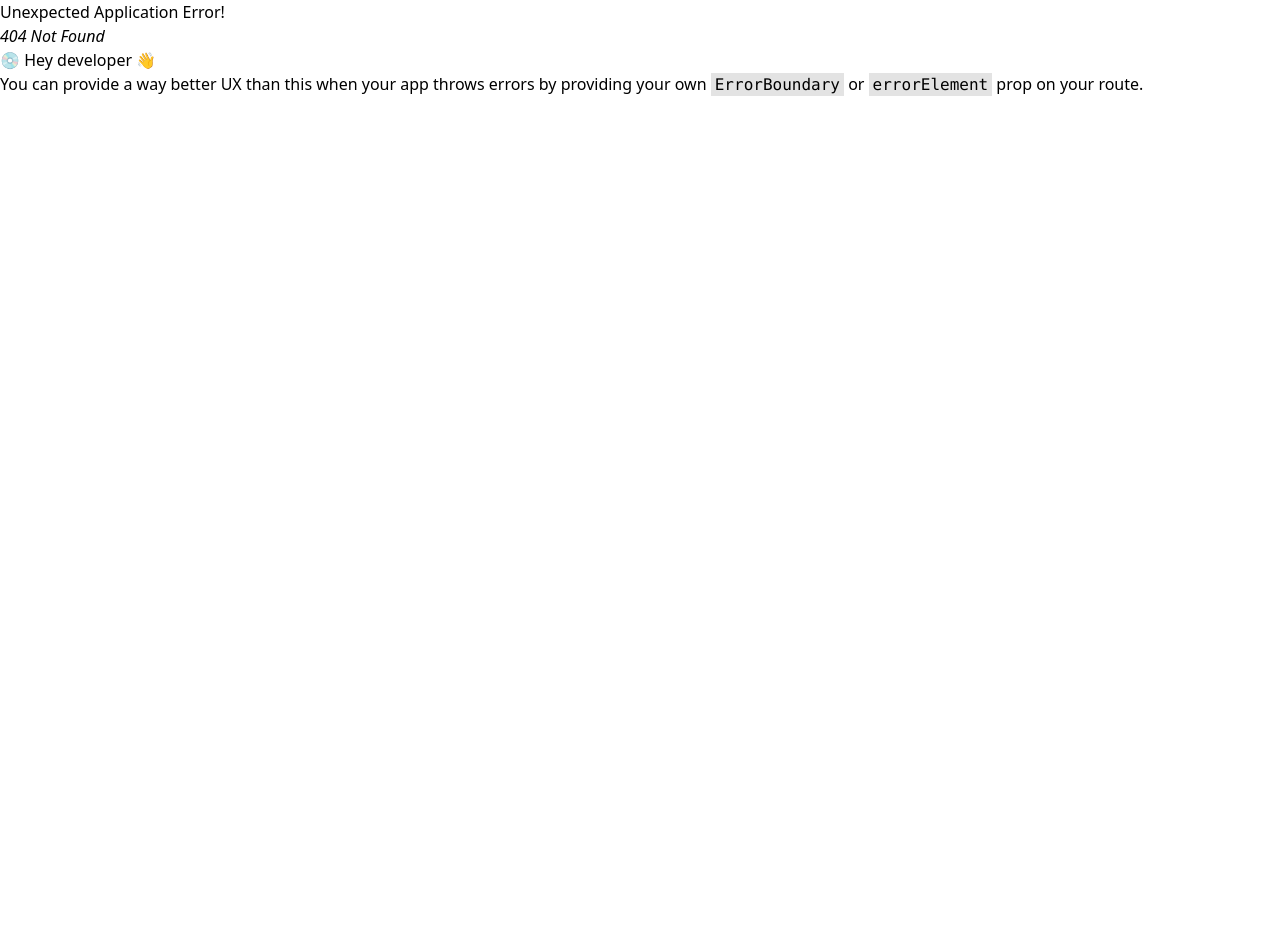
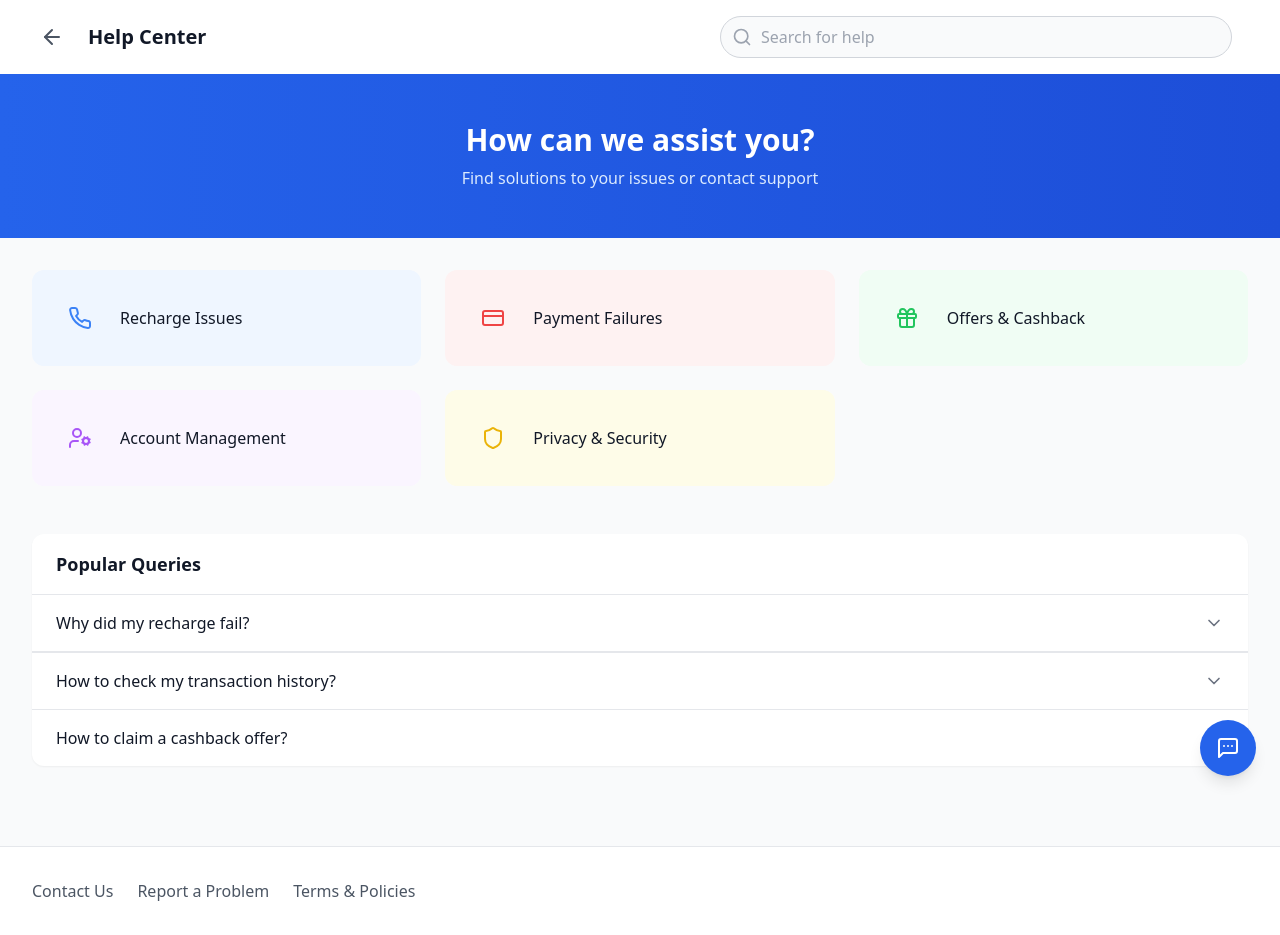
Before and after one commit to Nisarg48/Online-Mobile-Recharge-Portal, a React (Vite) app in the folder client/: page /help in a window 1280 px wide. Before the commit this address had no page. Before the commit the page ends 800 px from the top, so only its background shows below. Built offline with nearby package versions, Linux system fonts and the light colour scheme.

Commit message:
Added New Page : Help

```diff
--- a/client/package.json
+++ b/client/package.json
@@ -10,6 +10,8 @@
     "preview": "vite preview"
   },
   "dependencies": {
+    "lucide-react": "^0.344.0",
+
     "@tabler/icons-react": "^3.27.1",
     "clsx": "^2.1.1",
     "framer-motion": "^11.16.0",
--- /dev/null
+++ b/client/src/pages/Help.jsx
@@ -0,0 +1,186 @@
+import React, { useState } from 'react';
+import {
+  ArrowLeft,
+  Search,
+  Phone,
+  CreditCard,
+  Gift,
+  UserCog,
+  Shield,
+  MessageSquareMore,
+  ChevronDown,
+  ChevronUp,
+} from 'lucide-react';
+
+// FAQ data structure
+const faqCategories = [
+  {
+    id: 1,
+    title: 'Recharge Issues',
+    icon: Phone,
+    color: 'text-blue-500',
+    bgColor: 'bg-blue-50',
+  },
+  {
+    id: 2,
+    title: 'Payment Failures',
+    icon: CreditCard,
+    color: 'text-red-500',
+    bgColor: 'bg-red-50',
+  },
+  {
+    id: 3,
+    title: 'Offers & Cashback',
+    icon: Gift,
+    color: 'text-green-500',
+    bgColor: 'bg-green-50',
+  },
+  {
+    id: 4,
+    title: 'Account Management',
+    icon: UserCog,
+    color: 'text-purple-500',
+    bgColor: 'bg-purple-50',
+  },
+  {
+    id: 5,
+    title: 'Privacy & Security',
+    icon: Shield,
+    color: 'text-yellow-500',
+    bgColor: 'bg-yellow-50',
+  },
+];
+
+const popularQueries = [
+  {
+    id: 1,
+    question: 'Why did my recharge fail?',
+    answer: 'Recharge failures can occur due to network issues, insufficient balance, or bank server problems. Check your balance and try again after a few minutes.',
+  },
+  {
+    id: 2,
+    question: 'How to check my transaction history?',
+    answer: 'Go to your account dashboard and click on "Transaction History" to view all your past recharges and payments.',
+  },
+  {
+    id: 3,
+    question: 'How to claim a cashback offer?',
+    answer: 'Cashback is automatically credited to your wallet within 24 hours of a successful recharge. Check the offer terms for specific conditions.',
+  },
+];
+
+function FAQItem({ question, answer }) {
+  const [isOpen, setIsOpen] = useState(false);
+
+  return (
+    <div className="border-b border-gray-200">
+      <button
+        className="w-full py-4 px-6 text-left flex justify-between items-center hover:bg-gray-50 transition-colors"
+        onClick={() => setIsOpen(!isOpen)}
+      >
+        <span className="font-medium text-gray-900">{question}</span>
+        {isOpen ? (
+          <ChevronUp className="h-5 w-5 text-gray-500" />
+        ) : (
+          <ChevronDown className="h-5 w-5 text-gray-500" />
+        )}
+      </button>
+      {isOpen && (
+        <div className="px-6 py-4 bg-gray-50">
+          <p className="text-gray-600">{answer}</p>
+        </div>
+      )}
+    </div>
+  );
+}
+
+function Help() {
+  return (
+    <div className="min-h-screen bg-gray-50">
+      {/* Header */}
+      <header className="bg-white shadow-sm">
+        <div className="max-w-7xl mx-auto px-4 sm:px-6 lg:px-8 py-4">
+          <div className="flex items-center justify-between">
+            <div className="flex items-center space-x-4">
+              <button className="p-2 hover:bg-gray-100 rounded-full transition-colors">
+                <ArrowLeft className="h-6 w-6 text-gray-600" />
+              </button>
+              <h1 className="text-xl font-bold text-gray-900">Help Center</h1>
+            </div>
+            <div className="relative flex-1 max-w-lg mx-4">
+              <div className="absolute inset-y-0 left-0 pl-3 flex items-center pointer-events-none">
+                <Search className="h-5 w-5 text-gray-400" />
+              </div>
+              <input
+                type="text"
+                className="block w-full pl-10 pr-3 py-2 border border-gray-300 rounded-full bg-gray-50 focus:outline-none focus:ring-2 focus:ring-blue-500 focus:border-transparent"
+                placeholder="Search for help"
+              />
+            </div>
+          </div>
+        </div>
+      </header>
+
+      {/* Hero Section */}
+      <div className="bg-gradient-to-r from-blue-600 to-blue-700 text-white">
+        <div className="max-w-7xl mx-auto px-4 sm:px-6 lg:px-8 py-12 text-center">
+          <h2 className="text-3xl font-bold mb-2">How can we assist you?</h2>
+          <p className="text-blue-100">Find solutions to your issues or contact support</p>
+        </div>
+      </div>
+
+      {/* Main Content */}
+      <main className="max-w-7xl mx-auto px-4 sm:px-6 lg:px-8 py-8">
+        {/* FAQ Categories */}
+        <div className="grid grid-cols-1 sm:grid-cols-2 lg:grid-cols-3 gap-6 mb-12">
+          {faqCategories.map((category) => {
+            const IconComponent = category.icon;
+            return (
+              <button
+                key={category.id}
+                className={`${category.bgColor} p-6 rounded-xl flex items-center space-x-4 hover:shadow-md transition-shadow`}
+              >
+                <div className={`${category.color} p-3 rounded-lg`}>
+                  <IconComponent className="h-6 w-6" />
+                </div>
+                <span className="font-medium text-gray-900">{category.title}</span>
+              </button>
+            );
+          })}
+        </div>
+
+        {/* Popular Queries */}
+        <div className="bg-white rounded-xl shadow-sm overflow-hidden mb-12">
+          <div className="px-6 py-4 border-b border-gray-200">
+            <h3 className="text-lg font-semibold text-gray-900">Popular Queries</h3>
+          </div>
+          <div className="divide-y divide-gray-200">
+            {popularQueries.map((query) => (
+              <FAQItem key={query.id} question={query.question} answer={query.answer} />
+            ))}
+          </div>
+        </div>
+      </main>
+
+      {/* Footer */}
+      <footer className="bg-white border-t border-gray-200">
+        <div className="max-w-7xl mx-auto px-4 sm:px-6 lg:px-8 py-8">
+          <div className="flex flex-col md:flex-row justify-between items-center space-y-4 md:space-y-0">
+            <div className="flex space-x-6">
+              <a href="#" className="text-gray-600 hover:text-gray-900">Contact Us</a>
+              <a href="#" className="text-gray-600 hover:text-gray-900">Report a Problem</a>
+              <a href="#" className="text-gray-600 hover:text-gray-900">Terms & Policies</a>
+            </div>
+          </div>
+        </div>
+      </footer>
+
+      {/* Live Chat Bubble */}
+      <button className="fixed bottom-6 right-6 bg-blue-600 text-white p-4 rounded-full shadow-lg hover:bg-blue-700 transition-colors">
+        <MessageSquareMore className="h-6 w-6" />
+      </button>
+    </div>
+  );
+}
+
+export default Help;
--- a/client/src/router/router.jsx
+++ b/client/src/router/router.jsx
@@ -5,6 +5,7 @@ import SignUp from "../pages/SignUp";
 import NetworkProvider from "../pages/NetworkProvider";
 import Transaction from "../pages/Transaction";
 import Provider from "../pages/Provider";
+import Help from "../pages/Help";
 
 const router = createBrowserRouter([
     {
@@ -31,6 +32,11 @@ const router = createBrowserRouter([
                 path: "/signup",
                 element: <SignUp />,
             },
+            {
+                path: "/help",
+                element: <Help />,
+            },
+
         ],
     },
 ]);
```
